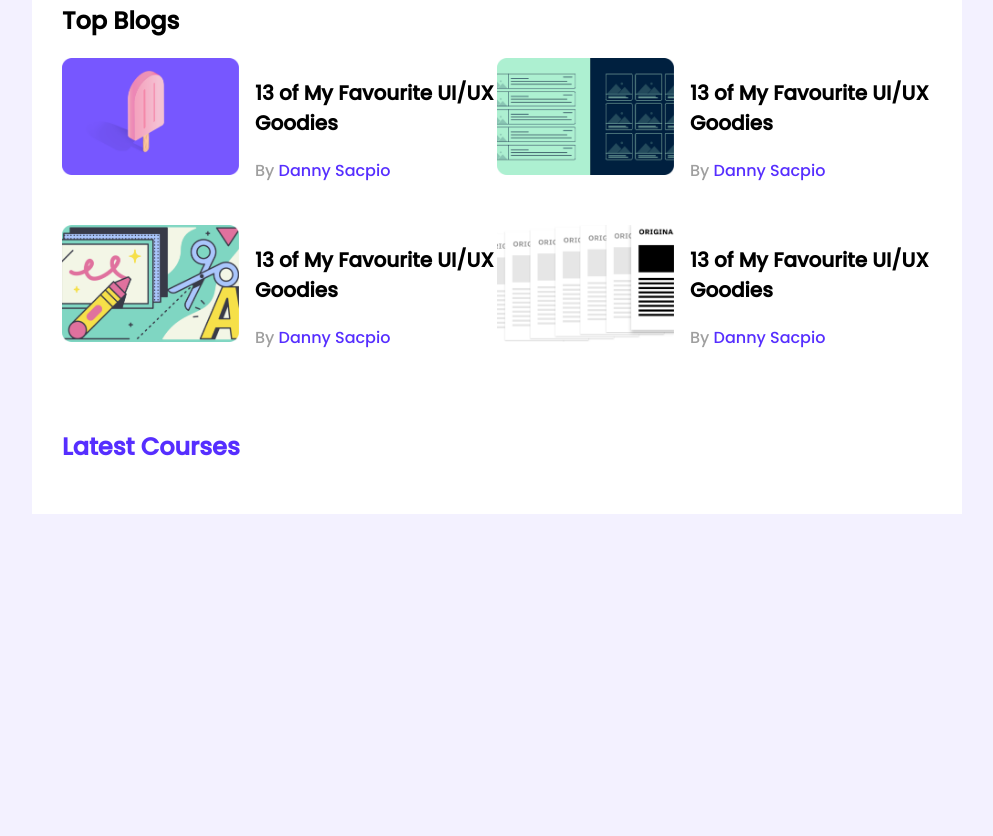
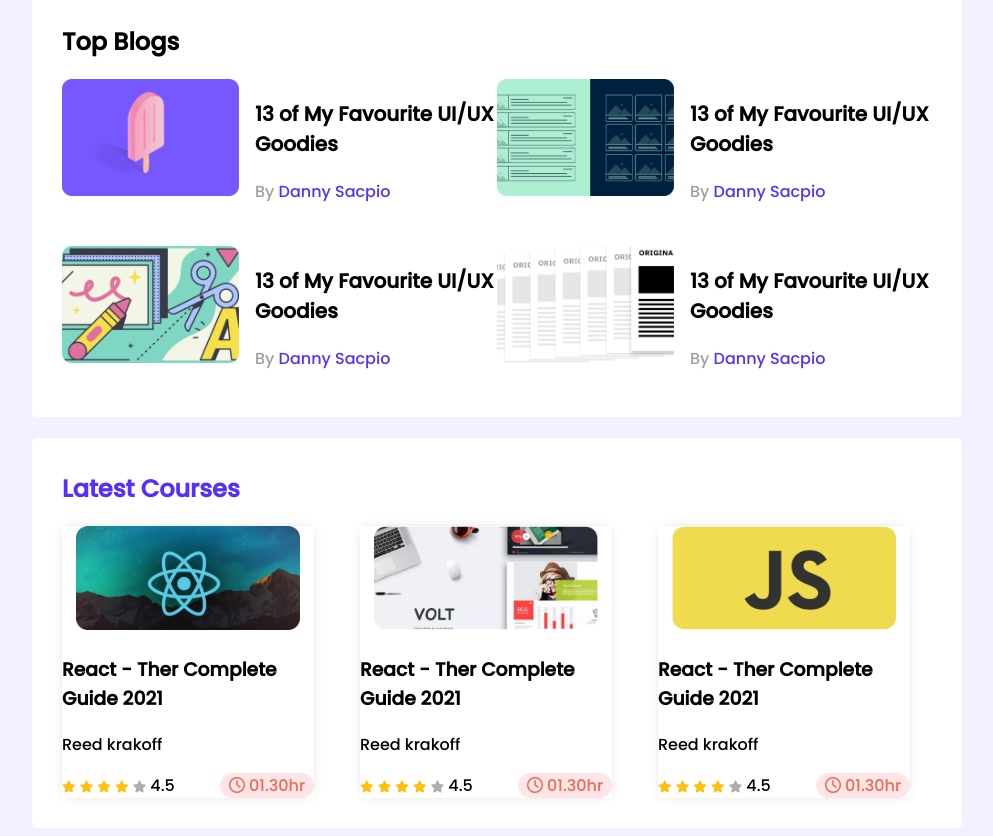
Before and after one commit to maynul69/leader-board-css3, a plain HTML site: page index.html in a window 1280 px wide. Shown: the part 308-1144 px from the top of the page, without its empty margins (143-1136 px from the left). Before the commit the page ends 830 px from the top, so only its background shows below. Drawn offline with Linux system fonts and the light colour scheme.

Commit message:
finished responsive site

```diff
--- a/index.html
+++ b/index.html
@@ -6,6 +6,8 @@
     <meta http-equiv="X-UA-Compatible" content="IE=edge">
     <meta name="viewport" content="width=device-width, initial-scale=1.0">
     <title>Leader Board</title>
+    <!-- font awsome -->
+    <script src="https://kit.fontawesome.com/76a2613f91.js" crossorigin="anonymous"></script>
     <!-- stylesheet -->
     <link rel="stylesheet" href="stylesheet/style.css">
 </head>
@@ -97,7 +99,82 @@
             <h2 class="section-title">
                 Latest Courses
             </h2>
+            <div class="courses">
+                <div class="course">
+                    <div class="course-banner">
+                        <img src="images/courses/course-1.png" alt="">
+                    </div>
+                    <div class="course-detail">
+                        <h3 class="course-title">React - Ther Complete  Guide 2021</h3>
+                        <p class="course-author"> Reed krakoff </p>
+                        <div class="course-info">
+                            <div>
+                                <i class="fas fa-star filled"></i>
+                                <i class="fas fa-star filled"></i>
+                                <i class="fas fa-star filled"></i>
+                                <i class="fas fa-star filled"></i>
+                                <i class="fas fa-star empty"></i>
+                                <span>4.5</span>
+                            </div>
+
+                            <div class="course-duration">
+                                <i class="far fa-clock"></i>
+                                01.30hr
+                            </div>
+                        </div>
+                    </div>
+                </div>
+                <div class="course">
+                    <div class="course-banner">
+                        <img src="images/courses/course-2.png" alt="">
+                    </div>
+                    <div class="course-detail">
+                        <h3 class="course-title">React - Ther Complete  Guide 2021</h3>
+                        <p class="course-author"> Reed krakoff </p>
+                        <div class="course-info">
+                            <div>
+                                <i class="fas fa-star filled"></i>
+                                <i class="fas fa-star filled"></i>
+                                <i class="fas fa-star filled"></i>
+                                <i class="fas fa-star filled"></i>
+                                <i class="fas fa-star empty"></i>
+                                <span>4.5</span>
+                            </div>
+
+                            <div class="course-duration">
+                                <i class="far fa-clock"></i>
+                                01.30hr
+                            </div>
+                        </div>
+                    </div>
+                </div>
+                <div class="course">
+                    <div class="course-banner">
+                        <img src="images/courses/course-3.png" alt="">
+                    </div>
+                    <div class="course-detail">
+                        <h3 class="course-title">React - Ther Complete  Guide 2021</h3>
+                        <p class="course-author"> Reed krakoff </p>
+                        <div class="course-info">
+                            <div>
+                                <i class="fas fa-star filled"></i>
+                                <i class="fas fa-star filled"></i>
+                                <i class="fas fa-star filled"></i>
+                                <i class="fas fa-star filled"></i>
+                                <i class="fas fa-star empty"></i>
+                                <span>4.5</span>
+                            </div>
+
+                            <div class="course-duration">
+                                <i class="far fa-clock"></i>
+                                01.30hr
+                            </div>
+                        </div>
+                    </div>
+                </div>
+            </div>
         </section>
+
     </main>
     <footer>
 
--- a/stylesheet/style.css
+++ b/stylesheet/style.css
@@ -16,6 +16,8 @@ main{
     background-color: white;
     width: 870px;
     padding: 30px;
+    margin-top: 21px;
+    border-radius:5px ;
 }
 
 hr{
@@ -77,3 +79,85 @@ hr{
     font-size: 16px;
     color: #562EFF;
 }
+/*---------------------
+ courses styels
+ ----------------------*/
+ .courses{
+     display: grid;
+     grid-template-columns: repeat(3, 1fr);
+     grid-column-gap: 24px;
+ }
+ .course{
+     display: flex;
+     flex-direction: column;
+     align-items: center;
+     width: 252.42px;
+     box-shadow: 0px 0px 12px -4px rgb(0 0 0 / 20%);
+ }
+ .course .course-banner img{
+     width: 224px;
+     height: 104px;
+ }
+ .course-info{
+     display: flex;
+     align-items: center;
+     justify-content: space-between;
+ }
+ .fa-star{
+     font-size: 12px;
+ }
+ .fa-star.filled{
+     color: #FFC014;
+ }
+ .fa-star.empty{
+     color: #AEAEAE;
+ }
+ .course-duration{
+     background-color: #FFE4E8;
+     border-radius: 14.69px;
+     width: 94.83px;
+     color: #ED6B4F;
+     text-align: center;
+ }
+ .fa-clock{
+     color: #ED6B4F;
+ }
+ /* --------------
+ media queries
+ -------------- */
+ /* ---------------------
+ mobile device
+ --------------------- */
+@media only screen and (max-width: 688px){
+
+    .container{
+        width: 100%;
+    }
+    .players, .blogs, .courses{
+        grid-template-columns: repeat(1, 1fr);
+
+    }
+    .player, .blog{
+        flex-direction: column;
+    }
+
+}
+ /* ---------------------
+ Tablate device
+ --------------------- */
+@media only screen and (min-width: 688px) and (max-width: 992px) {
+
+    .container{
+        width: 100%;
+    }
+    .players, .courses{
+        grid-template-columns: repeat(2, 1fr);
+    }
+    .blogs{
+        grid-template-columns: repeat(1, 1fr);
+    }
+    .player, .blog{
+        flex-direction: column;
+    }
+
+}
```
